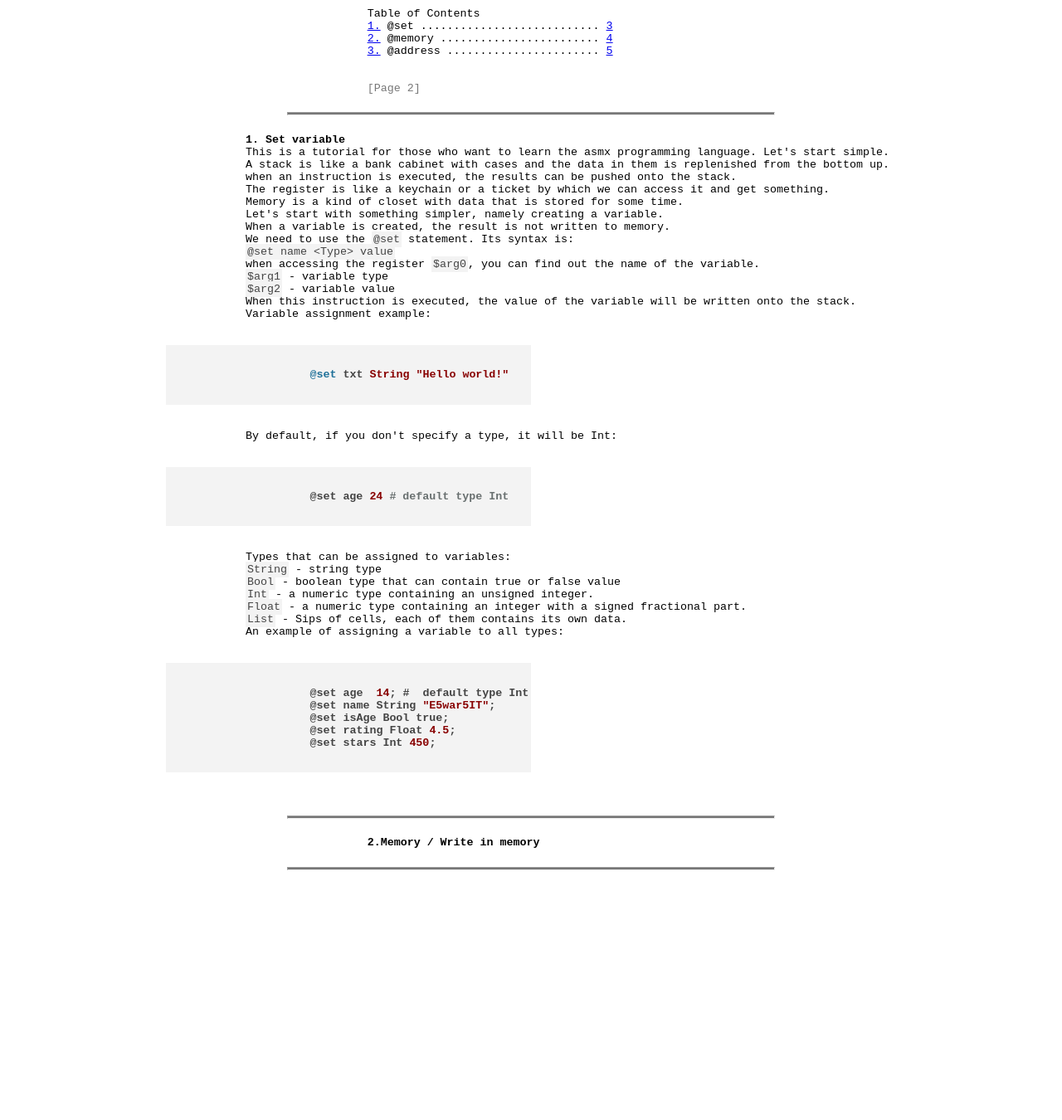
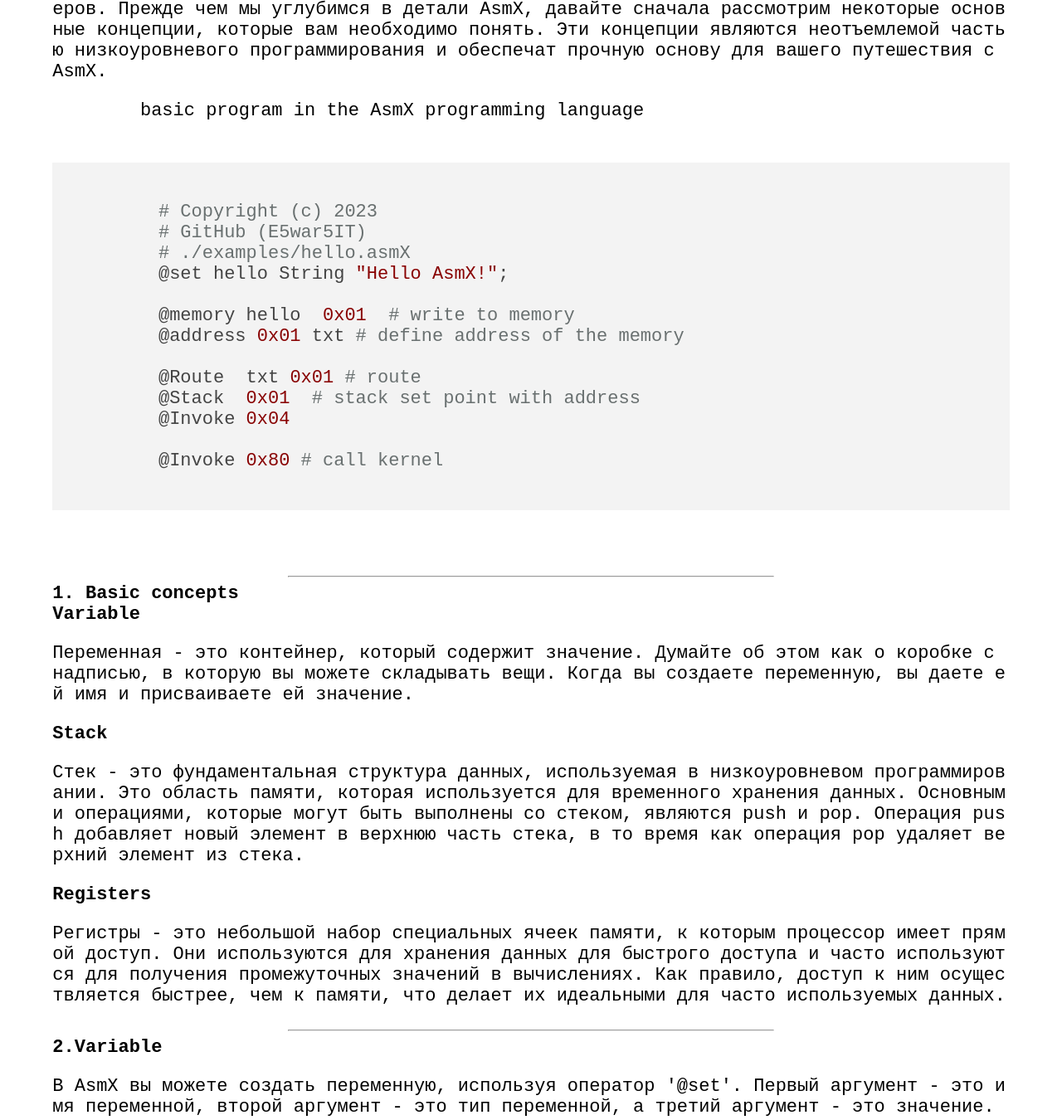
Before and after one commit to langprogramming-AsmX/Docs, a plain HTML site: page index.html in a window 1280 px wide. Shown: the part 319-1669 px from the top of the page at 83% size. Before the commit the page ends 1405 px from the top, so only its background shows below. Drawn offline with nearby package versions, Linux system fonts and the light colour scheme; a script that the page names is missing.

Commit message:
update docs

```diff
--- a/index.html
+++ b/index.html
@@ -7,15 +7,37 @@
     <title>Document</title>
 
     <link rel="stylesheet" href="./styles/index.css">
-    <link rel="stylesheet"
-      href="//cdnjs.cloudflare.com/ajax/libs/highlight.js/11.7.0/styles/default.min.css">
+    <link rel="stylesheet" href="//cdnjs.cloudflare.com/ajax/libs/highlight.js/11.7.0/styles/default.min.css">
 </head>
 <body>
     <!-- <div class="wrapper"> -->
         <span class="h1">Documentation AsmX</span>
         <br />
-<strong>
-<pre class="asmX">
+
+    <pre class="newpage">
+        <span id="page-1"></span>
+        Table of Contents
+        <a href="#introduction"></a> Introduction...................... <a href="#page-2">2</a>
+        <a href="#set">1.</a> Basic concepts ........................... <a href="#page-3">3</a>
+        <a href="#memory">2.</a> variable ........................ <a href="#page-4">4</a>
+        <a href="#address">3.</a> @address ....................... <a href="#page-5">5</a>
+        <br>
+        <span class="grey">[Page 2]</span>
+    </pre>
+
+    <hr class="noprint">
+
+    <div class="newpage">
+        <span id="page-2"></span>
+        <span class="h1"><span id="introduction"></span>Introduction</span>
+
+        <p>
+            Добро пожаловать в AsmX, мощный язык программирования для низкоуровневого системного программирования.
+            AsmX позволяет вам писать высокоэффективный и оптимизированный код, который может выполняться в самых разных системах, от встроенных устройств до больших серверов.
+            Прежде чем мы углубимся в детали AsmX, давайте сначала рассмотрим некоторые основные концепции, которые вам необходимо понять. Эти концепции являются неотъемлемой частью низкоуровневого программирования и обеспечат прочную основу для вашего путешествия с AsmX.
+        </p>
+
+        <pre>
         basic program in the AsmX programming language<br>
         <code>
         # Copyright (c) 2023
@@ -33,80 +55,65 @@
         @Invoke 0x80 # call kernel
         </code>
         </pre>
-</strong>
-
-        <pre class="newpage">
-            <span id="page-2"></span>
-            Table of Contents
-            <a href="#set">1.</a> @set ........................... <a href="#page-3">3</a>
-            <a href="#memory">2.</a> @memory ........................ <a href="#page-4">4</a>
-            <a href="#address">3.</a> @address ....................... <a href="#page-5">5</a>
-            <br>
-            <span class="grey">[Page 2]</span>
-        </pre>
-        <hr class="noprint">
-
-        <div>
-            <pre class="newpage">
-            <span id="page-3"></span>
-            <span class="h1"><span id="set">1.</span> Set variable</span>
-            This is a tutorial for those who want to learn the asmx programming language. Let's start simple.
-            A stack is like a bank cabinet with cases and the data in them is replenished from the bottom up.
-            when an instruction is executed, the results can be pushed onto the stack.
-            The register is like a keychain or a ticket by which we can access it and get something.
-            Memory is a kind of closet with data that is stored for some time.
-            Let's start with something simpler, namely creating a variable.
-            When a variable is created, the result is not written to memory.
-            We need to use the <span class="code">@set</span> statement. Its syntax is:
-            <span class="code">@set name &lt;Type&gt; value</span>
-            when accessing the register <span class="code">$arg0</span>, you can find out the name of the variable.
-            <span class="code">$arg1</span> - variable type
-            <span class="code">$arg2</span> - variable value
-            When this instruction is executed, the value of the variable will be written onto the stack.
-            Variable assignment example:
-            <strong>
-                <pre><code>
-                    <span class="hljs-meta">@set</span> txt String "Hello world!"
-                </code></pre>
-            </strong>
-            By default, if you don't specify a type, it will be Int:
-            <strong>
-                <pre><code class="hljs language-perl">
-                    <span class="hljs-meta">@set</span> age 24 # default type Int
-                </code></pre>
-            </strong>
-            Types that can be assigned to variables:
-            <span class="code">String</span> - string type
-            <span class="code">Bool</span> - boolean type that can contain true or false value
-            <span class="code">Int</span> - a numeric type containing an unsigned integer.
-            <span class="code">Float</span> - a numeric type containing an integer with a signed fractional part.
-            <span class="code">List</span> - Sips of cells, each of them contains its own data.
-            An example of assigning a variable to all types:
-            <strong>
-                <pre><code>
-                    @set age  14; #  default type Int
-                    @set name String "E5war5IT";
-                    @set isAge Bool true;
-                    @set rating Float 4.5;
-                    @set stars Int 450;
-                </code></pre>
-            </strong>
-        </pre>
     </div>
 
     <hr class="noprint">
 
-        <pre class="newpage">
-            <span id="page-4"></span>
-            <span class="h1"><span id="memory">2.</span>Memory / Write in memory</span>
-        </pre>
+    <div class="newpage">
+        <span id="page-3"></span>
+        <span class="h1"><span id="set">1. </span>Basic concepts</span>
+        <br>
+        <span class="h2">Variable</span>
+        <p>
+            Переменная - это контейнер, который содержит значение.
+            Думайте об этом как о коробке с надписью, в которую вы можете складывать вещи.
+            Когда вы создаете переменную, вы даете ей имя и присваиваете ей значение.
+        </p>
+
+        <span class="h2">Stack</span>
+        <p>
+            Стек - это фундаментальная структура данных, используемая в низкоуровневом программировании.
+            Это область памяти, которая используется для временного хранения данных.
+            Основными операциями, которые могут быть выполнены со стеком, являются push и pop.
+             Операция push добавляет новый элемент в верхнюю часть стека, в то время как операция pop удаляет верхний элемент из стека.
+        </p>
+
+        <span class="h2">Registers</span>
+        <p>
+            Регистры - это небольшой набор специальных ячеек памяти, к которым процессор имеет прямой доступ.
+            Они используются для хранения данных для быстрого доступа и часто используются для получения промежуточных значений в вычислениях. Как правило, доступ к ним осуществляется быстрее, чем к памяти, что делает их идеальными для часто используемых данных.
+        </p>
+    </div>
 
     <hr class="noprint">
 
-        <pre class="newpage">
+    <div class="newpage">
+        <span id="page-4"></span>
+        <span class="h1"><span id="memory">2.</span>Variable</span>
+
+        <p>
+            В AsmX вы можете создать переменную, используя оператор '@set'.
+            Первый аргумент - это имя переменной, второй аргумент - это тип переменной, а третий аргумент - это значение.
+        </p>
+
+        <pre><code>
+        @set age Int 16;
+        @set name String "E5war5IT";
+        @set isAge Bool true;
+        @set rating Float 5.0;
+        </code></pre>
+
+        <p>
+            Здесь мы создали четыре переменные: 'возраст', 'имя', 'isAage' и 'рейтинг'.
+            Первым аргументом является имя переменной, за которым следует ее тип (Int, String, Bool или Float) и, наконец, ее начальное значение.
+        </p>
+    </div>
+
+    <hr class="noprint">
+
+    <div class="newpage">
         <span id="page-5"></span>
-        </pre>
-    <!-- </div> -->
+    </div>
 
     <!-- https://www.rfc-editor.org/rfc/rfc5646#section-2 -->
 
--- a/styles/index.css
+++ b/styles/index.css
@@ -1,3 +1,8 @@
+* {
+    box-sizing: border-box;
+    list-style: none;
+}
+
 body {
     font-size: 10pt;
     margin: 0 4em;
@@ -9,21 +14,14 @@ body {
     align-items: center;
 }
 
+
 h1, h2, h3, h4, h5, h6, .h1, .h2, .h3, .h4, .h5, .h6 {
     font-weight: bold;
-    /* line-height: 0pt; */
     display: inline;
     white-space: pre;
     font-family: monospace;
     font-size: 1em;
     font-weight: bold;
-}
-
-
-pre {
-    font-size: 1em;
-    margin-top: 0px;
-    margin-bottom: 0px;
 }
 
 
@@ -39,11 +37,30 @@ pre {
     justify-content: center;
 }
 
+div.newpage {
+    display: block;
+    max-width: 50%;
+    page-break-before: always;
+    word-break: break-all;
+    max-width: 1310px;
+    margin: 0 auto;
+    padding: 0 15px;
+    padding-left: 10px;
+    padding-right: 10px;
+    font-size: 22px;
+    font-family: monospace;
+}
+
 
 .newpage {
-    width: 50%;
+    max-width: 50%;
     page-break-before: always;
     word-break: break-all;
+    max-width: 1310px;
+    margin: 0 auto;
+    padding: 0 15px;
+    padding-left: 10px;
+    padding-right: 10px;
 }
 
 
@@ -84,3 +101,7 @@ hr {
     background: #f3f3f3;
     color: #444;
 }
+
+code {
+    overflow-y: hidden;
+}
```
Also changed, not shown: lrs/index.html (added, +12 -0 lines). Lines whose indentation alone changed are shown as unchanged.
